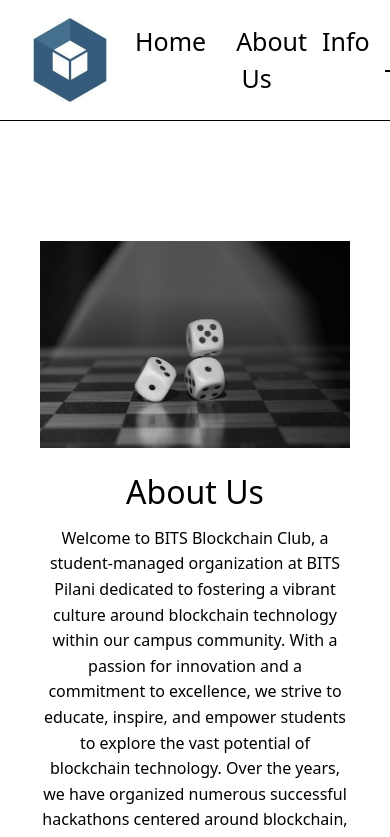
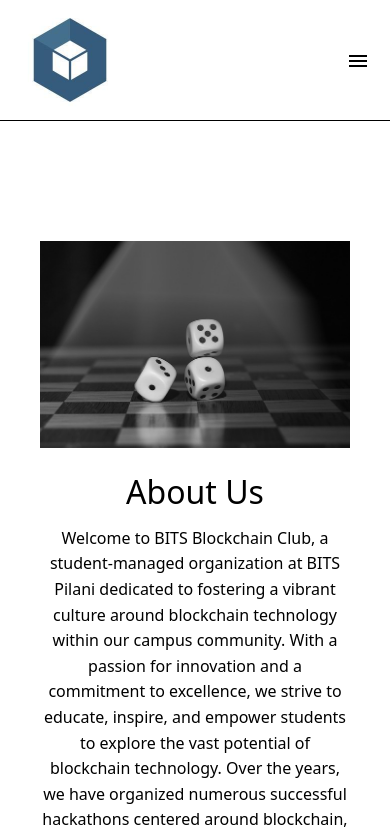
Before and after one commit to BITS-BLOCKCHAIN/BitsBlockchainWebsite, a React (Vite) app in the folder BitsBlockChainWebsite/: page / in a window 390 px wide. Shown: the top 837 px of the page. Built offline with nearby package versions, Linux system fonts and the light colour scheme.

Commit message:
Header responsive with hamburger menu

```diff
--- a/BitsBlockChainWebsite/package.json
+++ b/BitsBlockChainWebsite/package.json
@@ -10,6 +10,7 @@
     "preview": "vite preview"
   },
   "dependencies": {
+    "@material-ui/icons": "^4.11.3",
     "react": "^18.2.0",
     "react-dom": "^18.2.0",
     "react-icons": "^5.1.0",
--- a/BitsBlockChainWebsite/src/Components/Header.css
+++ b/BitsBlockChainWebsite/src/Components/Header.css
@@ -1,13 +1,19 @@
 .header-container {
     display: flex;
+    flex-direction: row;
     align-items: center;
     padding: 10px 20px;
-    border-bottom: 1px solid #000000;
     z-index: 1000;
     max-width: 100%;
-    overflow-x: hidden;
 }
-
+.menu-open{
+    display: flex;
+    flex-direction: column;
+    max-width: 100%;
+    padding: 0;
+    margin: 0;
+    border-bottom: 1px solid #000000;
+    }
 .logo-container {
     width: 100px;
     flex-shrink: 0;
@@ -15,6 +21,7 @@
 
 .nav-menu {
     display: flex;
+    flex-direction: row;
     flex-grow: 1;
     justify-content: space-between;
     margin: 0;
@@ -41,3 +48,22 @@
 .info-column{
     text-align: center;
 }
+
+
+@media (max-width: 768px) {
+.nav-menu-open{
+    flex-direction: column;
+}
+.nav-menu-open a{
+font-size: 20px;
+}
+.header-container-2{
+    margin-left: 20px;
+}
+.header-container{
+    justify-content:space-between;
+}
+.nav-menu-open li {
+    margin-bottom: 20px;
+}
+ }
--- a/BitsBlockChainWebsite/src/Components/Header.jsx
+++ b/BitsBlockChainWebsite/src/Components/Header.jsx
@@ -1,7 +1,27 @@
-import React from 'react';
+import React, { useState, useEffect }from 'react';
 import logo from '/images/logo.png';
+import MenuIcon from '@material-ui/icons/Menu';
+import CloseIcon from '@material-ui/icons/Close';
 import './Header.css';
 const Header = () => {
+    const [menuOpen, setMenuOpen] = useState(false);
+    const [windowWidth, setWindowWidth] = useState(window.innerWidth);
+
+    useEffect(() => {
+        const handleResize = () => {
+            setWindowWidth(window.innerWidth);
+        };
+
+        window.addEventListener('resize', handleResize);
+
+        return () => {
+            window.removeEventListener('resize', handleResize);
+        };
+    }, []);
+
+    const toggleMenu = () => {
+        setMenuOpen(!menuOpen);
+    };
     const smoothScrollToTop = (e) => {
         e.preventDefault();
         window.scrollTo({ top: 0, behavior: 'smooth' });
@@ -16,22 +36,43 @@
 
     return (
         <header>
-            <div className="header-container">
-
-                <div className="logo-container">
-                    <img src={logo} alt="Logo" className="logo" />
-                </div>
-
-
+            <div className="menu-open">
+                <div className="header-container">
+            <div className="logo-container">
+                <img src="/images/logo.png" alt="Logo" className="logo" />
+            </div>
+            {(windowWidth >= 768) && (
                 <nav>
-                <ul className="nav-menu">
-                        <li><a href="#home" onClick={(e)=>smoothScrollToTop(e)}>Home</a></li>
+                  <ul className='nav-menu'>
+                  <li><a href="#home" onClick={(e)=>smoothScrollToTop(e)}>Home</a></li>
                         <li><a href="#about-us" onClick={(e) => smoothScrollToSection(e, 'about-us')}>About Us</a></li>
                         <li><a href="#info"  onClick={(e) => smoothScrollToSection(e, 'info')}>Info</a></li>
                         <li><a href="#our-team" onClick={(e) => smoothScrollToSection(e, 'our-team')}>Our Team</a></li>
                         <li><a href="#contact-us"  onClick={(e) => smoothScrollToSection(e, 'contact-us')}>Contact Us</a></li>
-                        </ul>
+
+                  </ul>
                 </nav>
+            )}
+ {windowWidth < 768 && (
+                    <button className="menu-toggle" onClick={toggleMenu}>
+                        {menuOpen ? <CloseIcon /> : <MenuIcon />}
+                    </button>
+                )}
+            </div>
+            <div className='header-container-2'>
+                {(windowWidth < 768 && menuOpen) && (
+            <nav>
+                  <ul className='nav-menu-open'>
+                  <li><a href="#home" onClick={(e)=>smoothScrollToTop(e)}>Home</a></li>
+                        <li><a href="#about-us" onClick={(e) => smoothScrollToSection(e, 'about-us')}>About Us</a></li>
+                        <li><a href="#info"  onClick={(e) => smoothScrollToSection(e, 'info')}>Info</a></li>
+                        <li><a href="#our-team" onClick={(e) => smoothScrollToSection(e, 'our-team')}>Our Team</a></li>
+                        <li><a href="#contact-us"  onClick={(e) => smoothScrollToSection(e, 'contact-us')}>Contact Us</a></li>
+
+                  </ul>
+                </nav>
+                )}
+            </div>
             </div>
         </header>
     );
--- a/BitsBlockChainWebsite/src/info.css
+++ b/BitsBlockChainWebsite/src/info.css
@@ -17,6 +17,7 @@
     flex-direction: row;
     justify-content: space-between;
     margin: 50px 8vw;
+    padding-top: 20px;
 }
 .info-column h2 {
     font-size: 32px;
@@ -24,7 +25,6 @@
     margin-bottom: 30px;
 
 }
-
 @media (max-width: 768px) {
    .info-container{
     display: flex;
```
Also changed, not shown: 1 other file (tests, documents, lock files or other folders).
